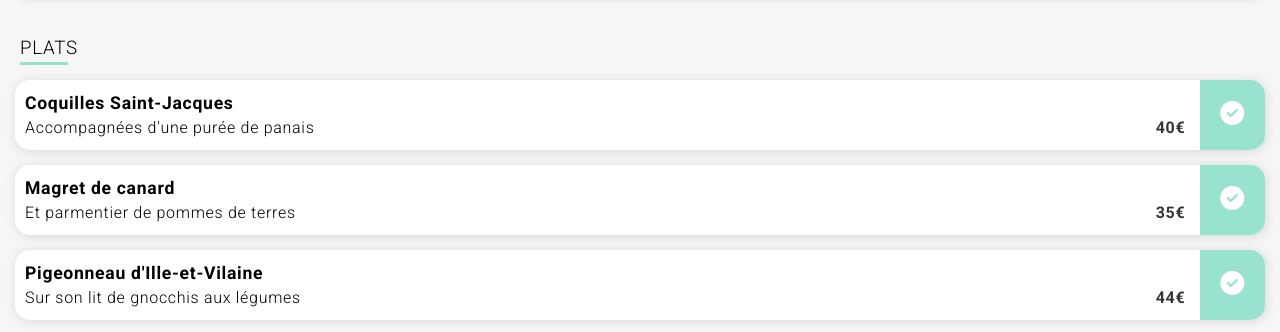
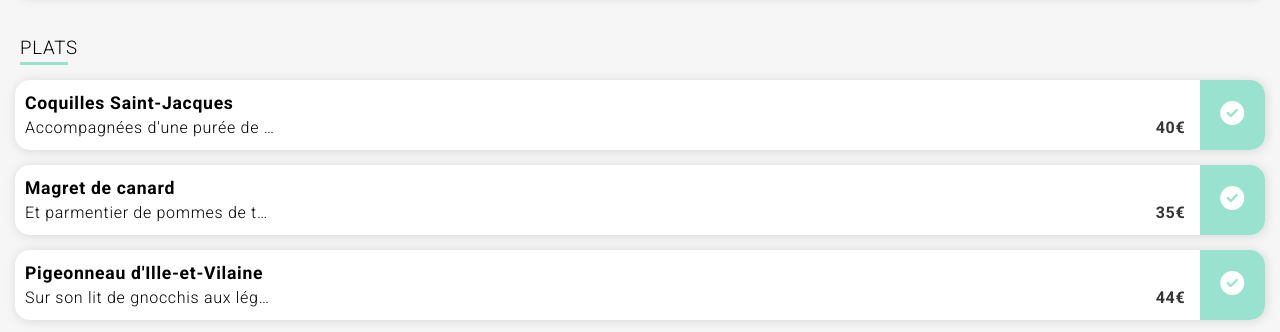
Before and after one commit to WilfriedFahim/Kouassiwilfried_3_15112021, a website: page aLaFrancaise.html in a window 1280 px wide. Shown: the part 1279-1611 px from the top of the page. Drawn offline with Linux system fonts and the light colour scheme; a web font is replaced by a local one.

Commit message:
ajouter des points de suspension au niveau des plats qui sont trop long dans le menu

```diff
--- a/sass/pages/_headerMenu.scss
+++ b/sass/pages/_headerMenu.scss
@@ -121,6 +121,10 @@
 .info {
 	font-weight: 300;
 	font-size: 1rem;
+	width: 250px;
+	text-overflow: ellipsis;
+	overflow: hidden;
+	white-space: nowrap;
 }
 
 .price {
```
Also changed, not shown: public/css/style.css, 1 other file.
